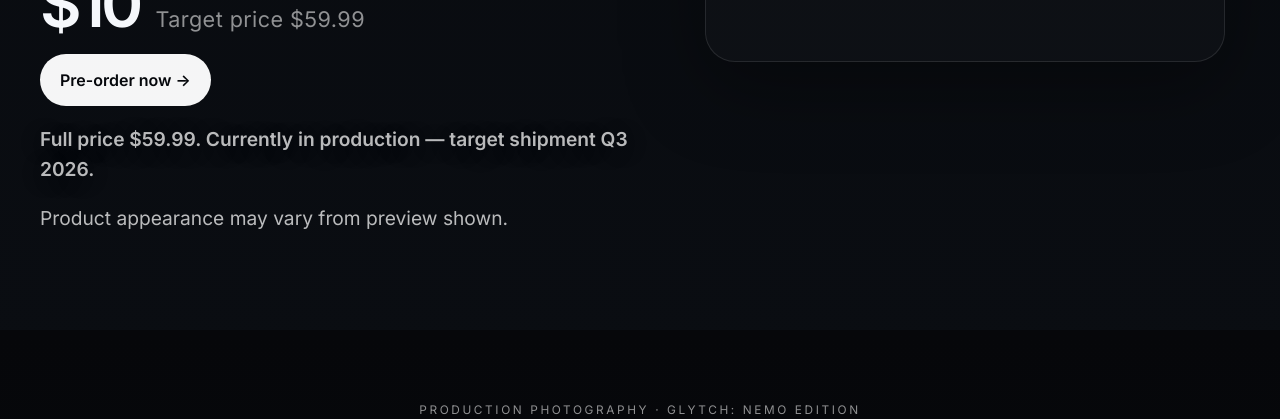
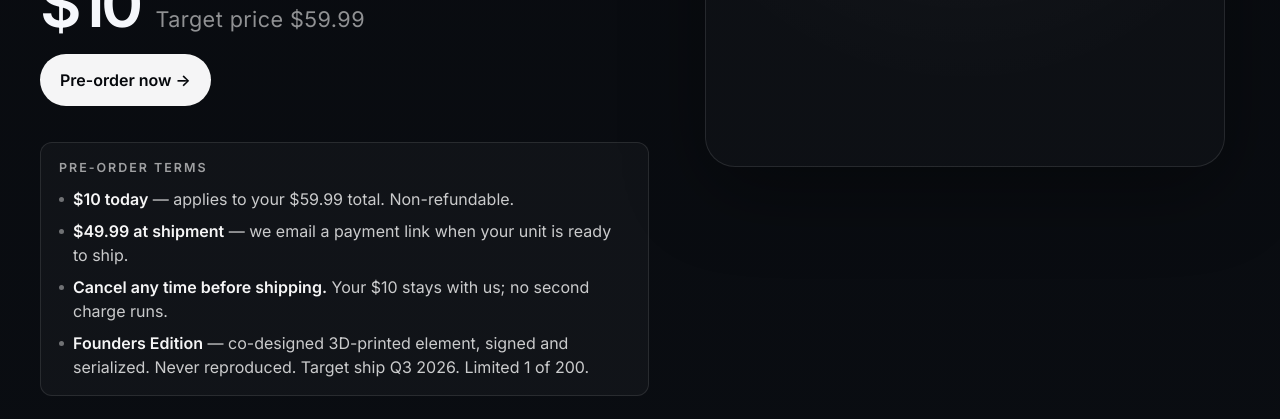
Before and after one commit to LaClawClaw/laclawclaw, a Next.js app: page / in a window 1280 px wide. Shown: the part 1700-2119 px from the top of the page. Built offline with nearby package versions, Linux system fonts and the light colour scheme.

Commit message:
Pre-order terms block: $10 non-refundable + $49.99 at-ship email-link flow

```diff
--- a/src/app/landing.css
+++ b/src/app/landing.css
@@ -619,6 +619,56 @@ body.landing-page.is-loaded .site-shell {
   text-shadow: 0 4px 24px rgba(0, 0, 0, 0.28);
 }
 
+.offer-terms {
+  margin: 18px 0 0;
+  padding: 16px 18px;
+  background: rgba(255, 255, 255, 0.03);
+  border: 1px solid rgba(255, 255, 255, 0.1);
+  border-radius: 12px;
+}
+
+.offer-terms-title {
+  font-size: 0.78rem;
+  font-weight: 700;
+  letter-spacing: 0.16em;
+  text-transform: uppercase;
+  color: rgba(255, 255, 255, 0.6);
+  margin-bottom: 10px;
+}
+
+.offer-terms-list {
+  margin: 0;
+  padding: 0;
+  list-style: none;
+  display: flex;
+  flex-direction: column;
+  gap: 8px;
+}
+
+.offer-terms-list li {
+  font-size: clamp(0.9rem, 1.35vw, 1rem);
+  line-height: 1.5;
+  color: rgba(255, 255, 255, 0.78);
+  padding-left: 14px;
+  position: relative;
+}
+
+.offer-terms-list li::before {
+  content: "";
+  position: absolute;
+  left: 0;
+  top: 0.6em;
+  width: 5px;
+  height: 5px;
+  border-radius: 50%;
+  background: rgba(255, 255, 255, 0.4);
+}
+
+.offer-terms-list strong {
+  color: rgba(255, 255, 255, 0.96);
+  font-weight: 600;
+}
+
 .offer-disclaimer {
   margin: 0;
   font-size: 0.95rem;
--- a/src/app/page.tsx
+++ b/src/app/page.tsx
@@ -206,9 +206,23 @@ export default function Home() {
               <a className="landing-button primary" href="/agents">
                 Pre-order now →
               </a>
-              <p className="offer-note">
-                Full price $59.99. Currently in production — target shipment Q3 2026.
-              </p>
+              <div className="offer-terms">
+                <div className="offer-terms-title">Pre-order terms</div>
+                <ul className="offer-terms-list">
+                  <li>
+                    <strong>$10 today</strong> — applies to your $59.99 total. Non-refundable.
+                  </li>
+                  <li>
+                    <strong>$49.99 at shipment</strong> — we email a payment link when your unit is ready to ship.
+                  </li>
+                  <li>
+                    <strong>Cancel any time before shipping.</strong> Your $10 stays with us; no second charge runs.
+                  </li>
+                  <li>
+                    <strong>Founders Edition</strong> — co-designed 3D-printed element, signed and serialized. Never reproduced. Target ship Q3 2026. Limited 1 of 200.
+                  </li>
+                </ul>
+              </div>
               <p className="offer-disclaimer">
                 Product appearance may vary from preview shown.
               </p>
```
